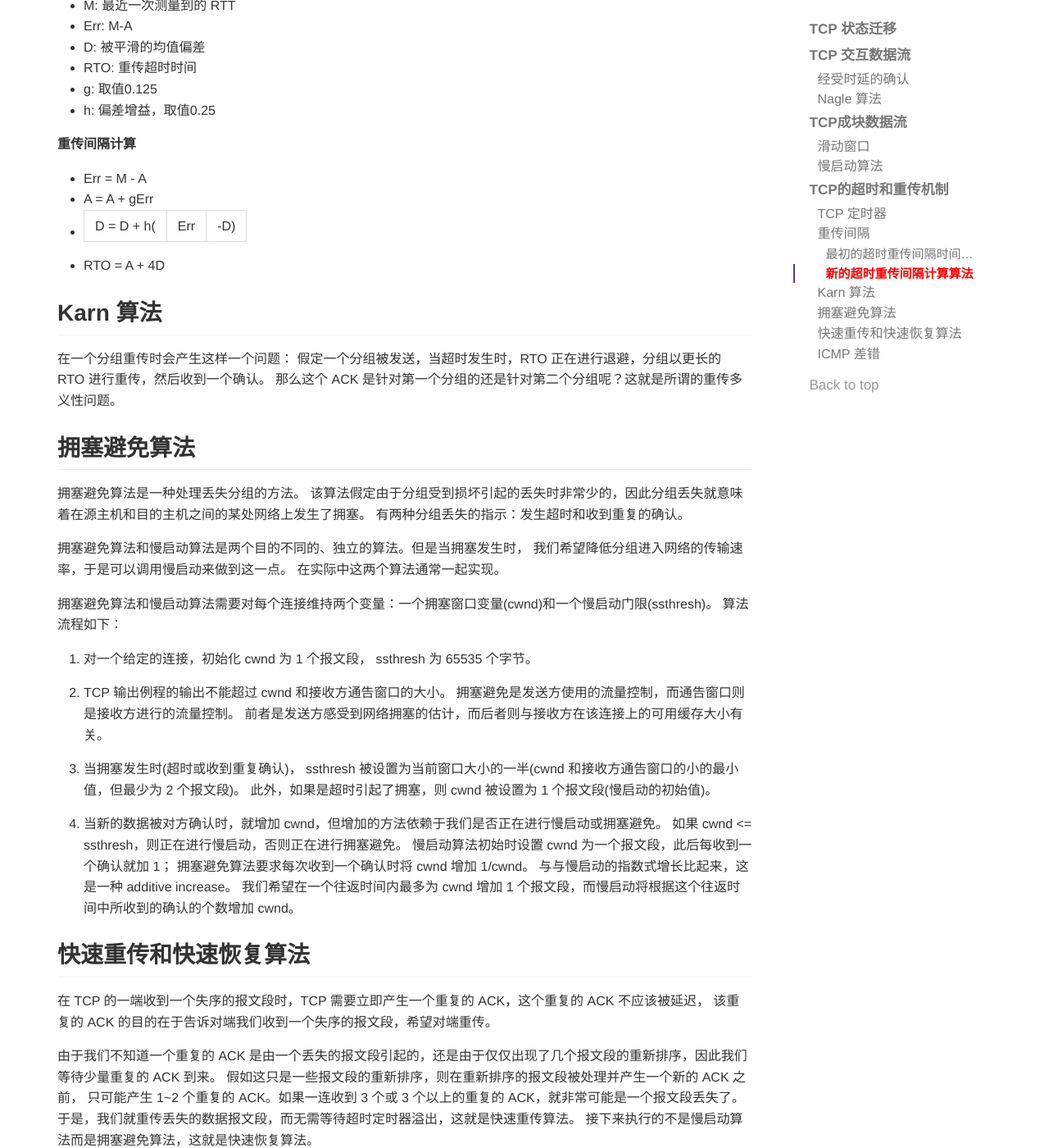
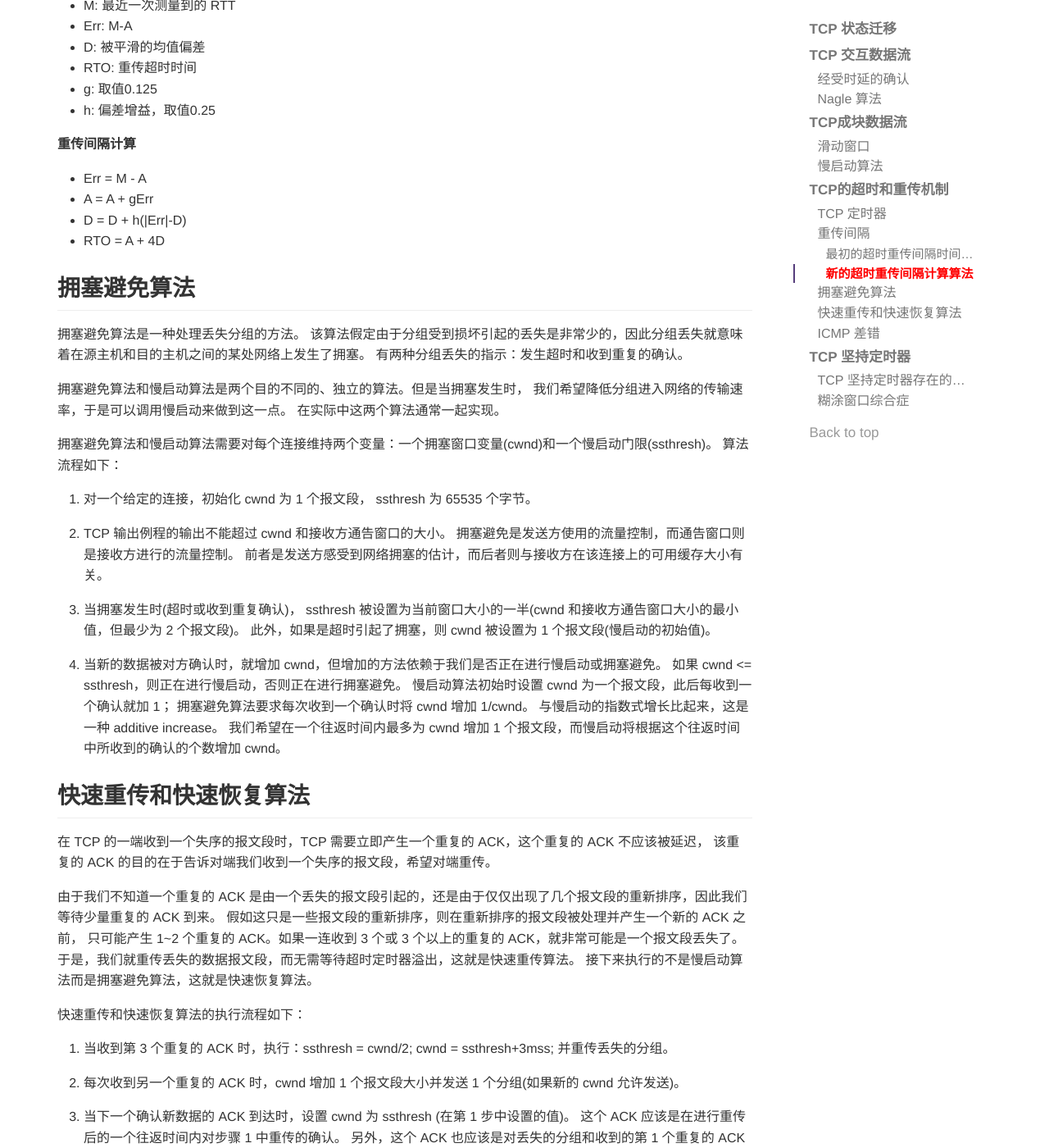
Before and after one commit to ruleless/ruleless.github.io, a Jekyll site: the page built from _posts/2016-09-08-network-tcp.md, in a window 1280 px wide and 1400 px high, scrolled down 3660 px. Shown: the whole window at 82% size. Built offline with Jekyll 4.4.1, drawn with Linux system fonts in a browser that asks for light colours; comment, search, counter and statistics services are not loaded; some of the changed text lies outside the part shown.

Commit message:
tcp(modify)

```diff
--- a/_posts/2016-09-08-network-tcp.md
+++ b/_posts/2016-09-08-network-tcp.md
@@ -7,7 +7,7 @@
 ---
 {% include JB/setup %}
 
-TCP 是 TCP/IP 协议簇中一个重要的成员，它为通信双端提供可靠的传输服务。
+TCP 是 TCP/IP 协议簇中重要的一员，它为通信双端提供有连接的、可靠的传输服务。
 
 # TCP 状态迁移
 
@@ -109,10 +109,10 @@
 
 **重传间隔计算**
 
-R = alpha*R + (1-alpha)*M 每次测量到新的 RTT 即 M 时，R 的值将被更新，
+R = alpha\*R + (1-alpha)\*M 每次测量到新的 RTT 即 M 时，R 的值将被更新，
 这个新的估计值 90% 来自前一个估计， 10% 则取自新的测量。
 
-最初使用的超时重传间隔: RTO = beta*R 。
+最初使用的超时重传间隔: RTO = beta\*R 。
 [Jacobson 1988] 详细分析了在 RTT 变化范围很大时，使用这个方法无法跟上这种变化，从而引起不必要的重传。
 正如 Jacobson 所描述的那样，当网络已处于饱和状态时，不必要的重传会增加网络的负载，对网络而言这就像火上浇油一样。
 
@@ -132,19 +132,13 @@
 
   * Err = M - A
   * A = A + gErr
-  * D = D + h(|Err|-D)
+  * D = D + h(\|Err\|-D)
   * RTO = A + 4D
-
-## Karn 算法
-
-在一个分组重传时会产生这样一个问题：
-假定一个分组被发送，当超时发生时，RTO 正在进行退避，分组以更长的 RTO 进行重传，然后收到一个确认。
-那么这个 ACK 是针对第一个分组的还是针对第二个分组呢？这就是所谓的重传多义性问题。
 
 ## 拥塞避免算法
 
 拥塞避免算法是一种处理丢失分组的方法。
-该算法假定由于分组受到损坏引起的丢失时非常少的，因此分组丢失就意味着在源主机和目的主机之间的某处网络上发生了拥塞。
+该算法假定由于分组受到损坏引起的丢失是非常少的，因此分组丢失就意味着在源主机和目的主机之间的某处网络上发生了拥塞。
 有两种分组丢失的指示：发生超时和收到重复的确认。
 
 拥塞避免算法和慢启动算法是两个目的不同的、独立的算法。但是当拥塞发生时，
@@ -160,14 +154,14 @@
      拥塞避免是发送方使用的流量控制，而通告窗口则是接收方进行的流量控制。
 	 前者是发送方感受到网络拥塞的估计，而后者则与接收方在该连接上的可用缓存大小有关。
 
-  3. 当拥塞发生时(超时或收到重复确认)， ssthresh 被设置为当前窗口大小的一半(cwnd 和接收方通告窗口的小的最小值，但最少为 2 个报文段)。
+  3. 当拥塞发生时(超时或收到重复确认)， ssthresh 被设置为当前窗口大小的一半(cwnd 和接收方通告窗口大小的最小值，但最少为 2 个报文段)。
      此外，如果是超时引起了拥塞，则 cwnd 被设置为 1 个报文段(慢启动的初始值)。
 
   4. 当新的数据被对方确认时，就增加 cwnd，但增加的方法依赖于我们是否正在进行慢启动或拥塞避免。
      如果 cwnd <= ssthresh，则正在进行慢启动，否则正在进行拥塞避免。
 	 慢启动算法初始时设置 cwnd 为一个报文段，此后每收到一个确认就加 1；
 	 拥塞避免算法要求每次收到一个确认时将 cwnd 增加 1/cwnd。
-	 与与慢启动的指数式增长比起来，这是一种 additive increase。
+	 与慢启动的指数式增长比起来，这是一种 additive increase。
 	 我们希望在一个往返时间内最多为 cwnd 增加 1 个报文段，而慢启动将根据这个往返时间中所收到的确认的个数增加 cwnd。
 
 ## 快速重传和快速恢复算法
@@ -199,3 +193,32 @@
 在这个过程中就可能发生这两个 ICMP 差错中的一个，但是 TCP 连接并不被关闭。
 相反，TCP 试图发送引起该差错的数据，尽管最终有可能会超时。
 当前基于 Berkeley 的实现记录发生的 ICMP 差错，如果连接超时，ICMP 差错被转换为一个更合适的差错码而不是“连接超时”
+
+
+# TCP 坚持定时器
+
+## TCP 坚持定时器存在的意义
+
+TCP 通过让接收方指明希望从发送方接收的数据字节数(即窗口大小)来进行流量控制。
+如果窗口大小为 0 会发生什么情况呢？这将有效地阻止发送方传送数据，直达窗口变为非 0 为止。
+当接收方通告窗口为 0 时，发送方不再向接收方发送数据，当接收方窗口张开时，接收方需要通过 ACK 分组告知发送方新的窗口大小。
+但 TCP 不对 ACK 报文进行确认，TCP 只确认那些包含数据的 ACK 报文段。
+如果一个确认丢失了，则双方就有可能因为等待对方而使连接超时终止。
+为防止这种死锁现象发生，发送方使用坚持定时器来周期性地向对方查询，以便发现窗口是否已增大。
+这些从发送发出的报文段称为窗口探查(window probe)。
+
+## 糊涂窗口综合症
+
+窗口探查报文总是包含 1 字节的数据，周期性的发送此报文可能导致少量数据通过连接进行交换。
+此即糊涂窗口综合症。该现象可发生在两端中的任何一端：
+接收方可以通告一个小的窗口(而不是一直等到有大的窗口时才通告)；
+而发送方也可以发送少量的数据(而不是等待其他数据以便发送一个大的报文段)。
+可以在任何一端采取措施避免出现糊涂窗口综合症的现象：
+
+  1. **接收方不通告小窗口**。
+     通常的算法是接收方不通告一个比当前窗口大的窗口(可以为0)，
+	 除非窗口可以增加一个报文段大小(也就是对端的 mss)或者可以增加接收缓存的一半(不论实际有多少)。
+
+  2. 发送方避免糊涂窗口综合症的措施是只在下列条件至少满足一条时才发送数据：
+     a) 可以发送一个满长度的报文段
+	 b) 可以发送接收方初始接收缓存的一半大小的数据
```
